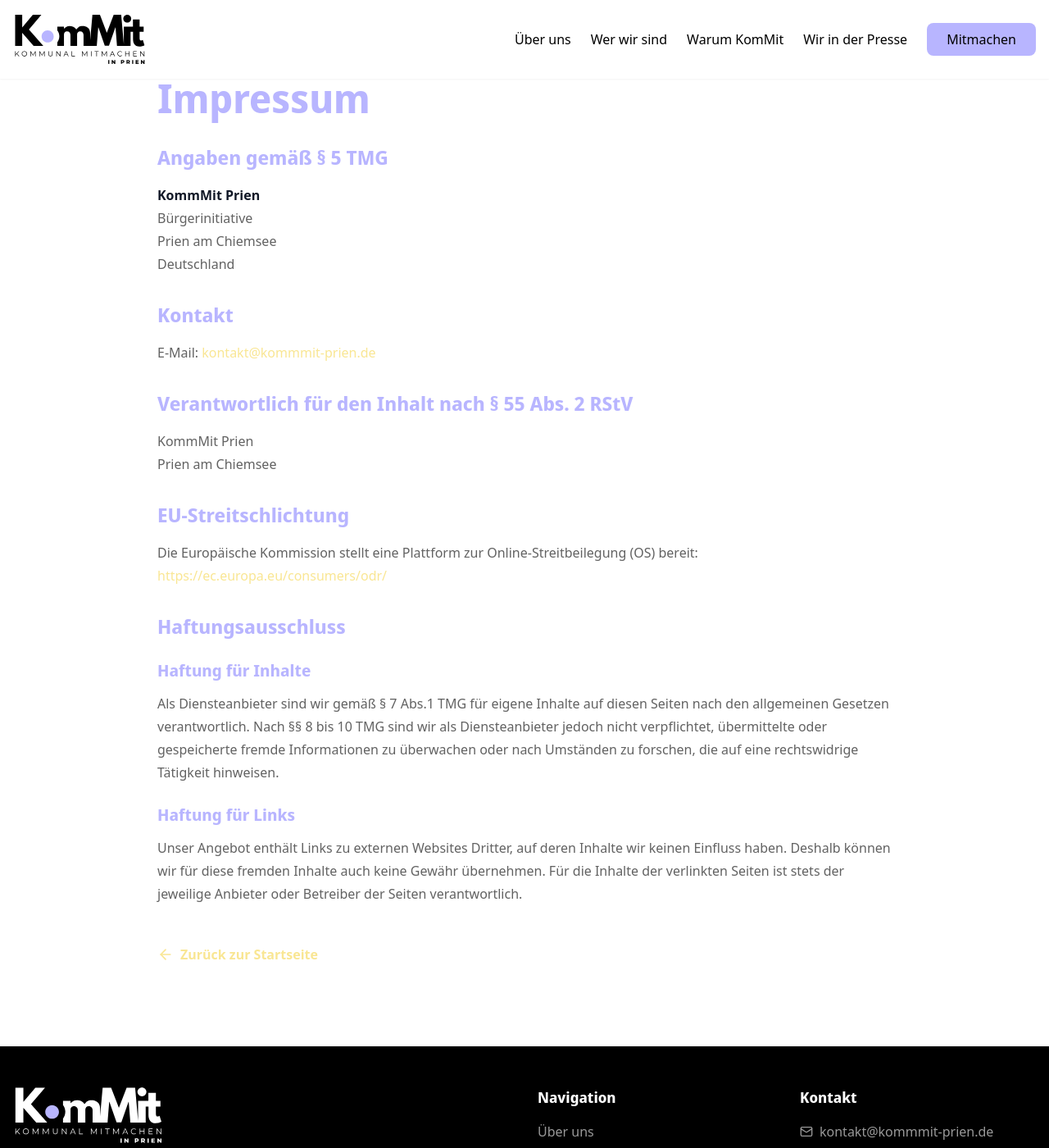
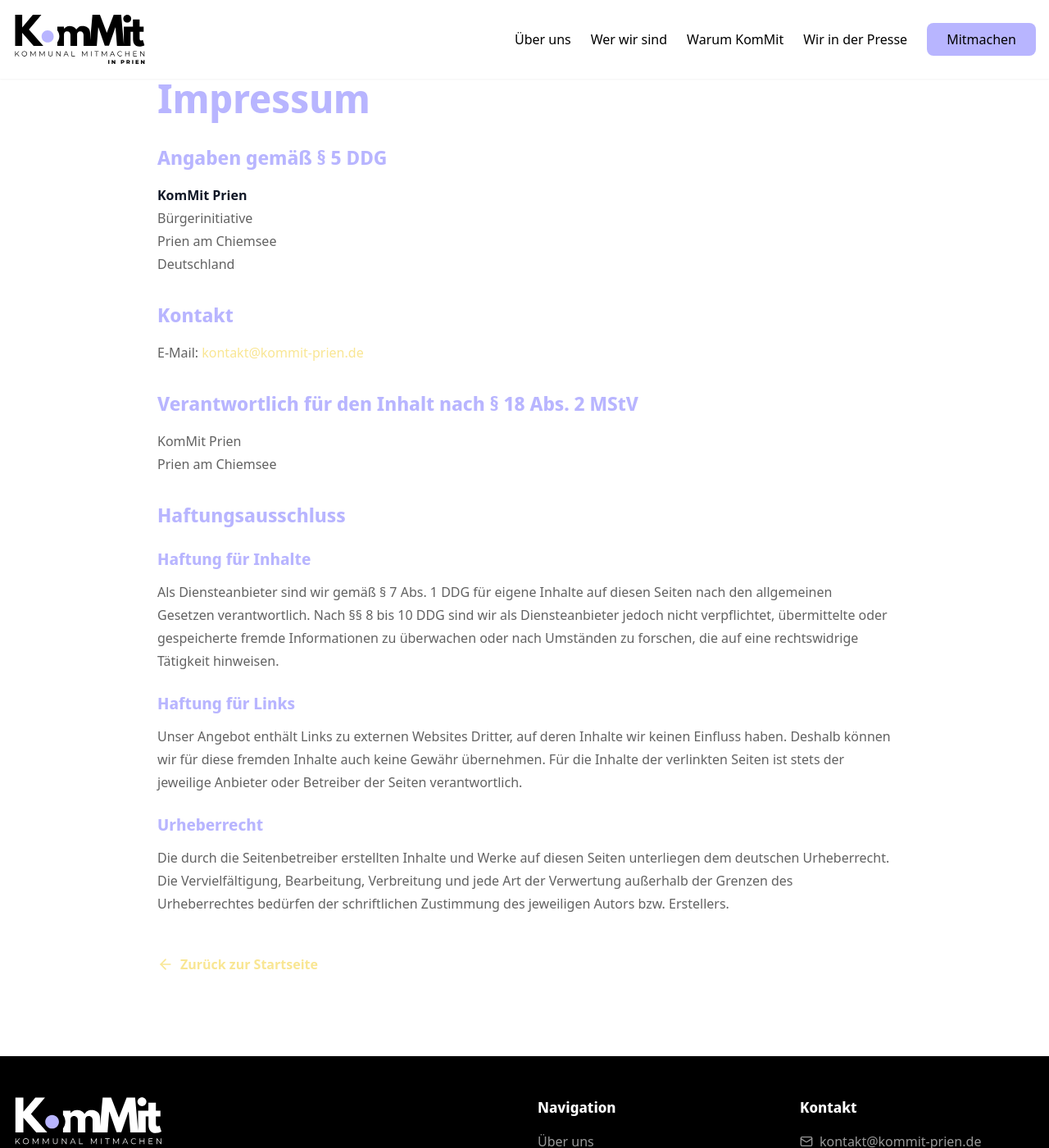
Before and after one commit to mblascoespar/kommitprien, a Jekyll site: the page built from impressum.html, in a window 1280 px wide and 1400 px high. Shown: the whole window at 82% size. Built offline with Jekyll 4.4.1, drawn with Linux system fonts in a browser that asks for light colours; nearby versions of some CDN libraries.

Commit message:
- Cleaned up impressum and fixed typo in emails

```diff
--- a/_config.yml
+++ b/_config.yml
@@ -1,6 +1,6 @@
 # Site settings
 title: "KommMit Prien"
-email: kontakt@kommmit-prien.de
+email: kontakt@kommit-prien.de
 description: "Bürgerinitiative am Chiemsee"
 baseurl: ""
 url: "https://www.kommit-prien.de"
--- a/_includes/footer.html
+++ b/_includes/footer.html
@@ -28,7 +28,7 @@
         <ul class="space-y-2 text-muted">
           <li class="flex items-center">
             <i data-lucide="mail" class="w-4 h-4 mr-2"></i>
-            <a href="mailto:kontakt@kommmit-prien.de" class="hover:text-white transition">kontakt@kommmit-prien.de</a>
+            <a href="mailto:kontakt@kommit-prien.de" class="hover:text-white transition">kontakt@kommit-prien.de</a>
           </li>
           <li class="flex items-center">
             <i data-lucide="map-pin" class="w-4 h-4 mr-2"></i>
--- a/datenschutz.html
+++ b/datenschutz.html
@@ -26,7 +26,7 @@ title: Datenschutz - KommMit Prien
       <h2 class="text-2xl font-bold text-primary mt-8 mb-4">3. Kontakt</h2>
       <p class="text-body mb-4">
         Bei Fragen zum Datenschutz können Sie sich jederzeit an uns wenden:<br>
-        E-Mail: <a href="mailto:kontakt@kommmit-prien.de" class="text-accent hover:opacity-80">kontakt@kommmit-prien.de</a>
+        E-Mail: <a href="mailto:kontakt@kommit-prien.de" class="text-accent hover:opacity-80">kontakt@kommit-prien.de</a>
       </p>
 
       <p class="text-sm text-muted mt-12">
--- a/impressum.html
+++ b/impressum.html
@@ -8,10 +8,10 @@ title: Impressum - KommMit Prien
     <h1 class="text-4xl md:text-5xl font-black text-primary mb-8">Impressum</h1>
 
     <div class="prose prose-lg max-w-none">
-      <h2 class="text-2xl font-bold text-primary mt-8 mb-4">Angaben gemäß § 5 TMG</h2>
+      <h2 class="text-2xl font-bold text-primary mt-8 mb-4">Angaben gemäß § 5 DDG</h2>
 
       <p class="text-body mb-4">
-        <strong>KommMit Prien</strong><br>
+        <strong>KomMit Prien</strong><br>
         Bürgerinitiative<br>
         Prien am Chiemsee<br>
         Deutschland
@@ -19,29 +19,21 @@ title: Impressum - KommMit Prien
 
       <h2 class="text-2xl font-bold text-primary mt-8 mb-4">Kontakt</h2>
       <p class="text-body mb-4">
-        E-Mail: <a href="mailto:kontakt@kommmit-prien.de" class="text-accent hover:opacity-80">kontakt@kommmit-prien.de</a>
+        E-Mail: <a href="mailto:kontakt@kommit-prien.de" class="text-accent hover:opacity-80">kontakt@kommit-prien.de</a>
       </p>
 
-      <h2 class="text-2xl font-bold text-primary mt-8 mb-4">Verantwortlich für den Inhalt nach § 55 Abs. 2 RStV</h2>
+      <h2 class="text-2xl font-bold text-primary mt-8 mb-4">Verantwortlich für den Inhalt nach § 18 Abs. 2 MStV</h2>
       <p class="text-body mb-4">
-        KommMit Prien<br>
+        KomMit Prien<br>
         Prien am Chiemsee
-      </p>
-
-      <h2 class="text-2xl font-bold text-primary mt-8 mb-4">EU-Streitschlichtung</h2>
-      <p class="text-body mb-4">
-        Die Europäische Kommission stellt eine Plattform zur Online-Streitbeilegung (OS) bereit:
-        <a href="https://ec.europa.eu/consumers/odr/" target="_blank" rel="noopener noreferrer" class="text-accent hover:opacity-80">
-          https://ec.europa.eu/consumers/odr/
-        </a>
       </p>
 
       <h2 class="text-2xl font-bold text-primary mt-8 mb-4">Haftungsausschluss</h2>
 
       <h3 class="text-xl font-bold text-primary mt-6 mb-3">Haftung für Inhalte</h3>
       <p class="text-body mb-4">
-        Als Diensteanbieter sind wir gemäß § 7 Abs.1 TMG für eigene Inhalte auf diesen Seiten nach den
-        allgemeinen Gesetzen verantwortlich. Nach §§ 8 bis 10 TMG sind wir als Diensteanbieter jedoch nicht
+        Als Diensteanbieter sind wir gemäß § 7 Abs. 1 DDG für eigene Inhalte auf diesen Seiten nach den
+        allgemeinen Gesetzen verantwortlich. Nach §§ 8 bis 10 DDG sind wir als Diensteanbieter jedoch nicht
         verpflichtet, übermittelte oder gespeicherte fremde Informationen zu überwachen oder nach Umständen
         zu forschen, die auf eine rechtswidrige Tätigkeit hinweisen.
       </p>
@@ -51,6 +43,13 @@ title: Impressum - KommMit Prien
         Unser Angebot enthält Links zu externen Websites Dritter, auf deren Inhalte wir keinen Einfluss haben.
         Deshalb können wir für diese fremden Inhalte auch keine Gewähr übernehmen. Für die Inhalte der
         verlinkten Seiten ist stets der jeweilige Anbieter oder Betreiber der Seiten verantwortlich.
+      </p>
+
+      <h3 class="text-xl font-bold text-primary mt-6 mb-3">Urheberrecht</h3>
+      <p class="text-body mb-4">
+        Die durch die Seitenbetreiber erstellten Inhalte und Werke auf diesen Seiten unterliegen dem deutschen
+        Urheberrecht. Die Vervielfältigung, Bearbeitung, Verbreitung und jede Art der Verwertung außerhalb der
+        Grenzen des Urheberrechtes bedürfen der schriftlichen Zustimmung des jeweiligen Autors bzw. Erstellers.
       </p>
     </div>
 
```
